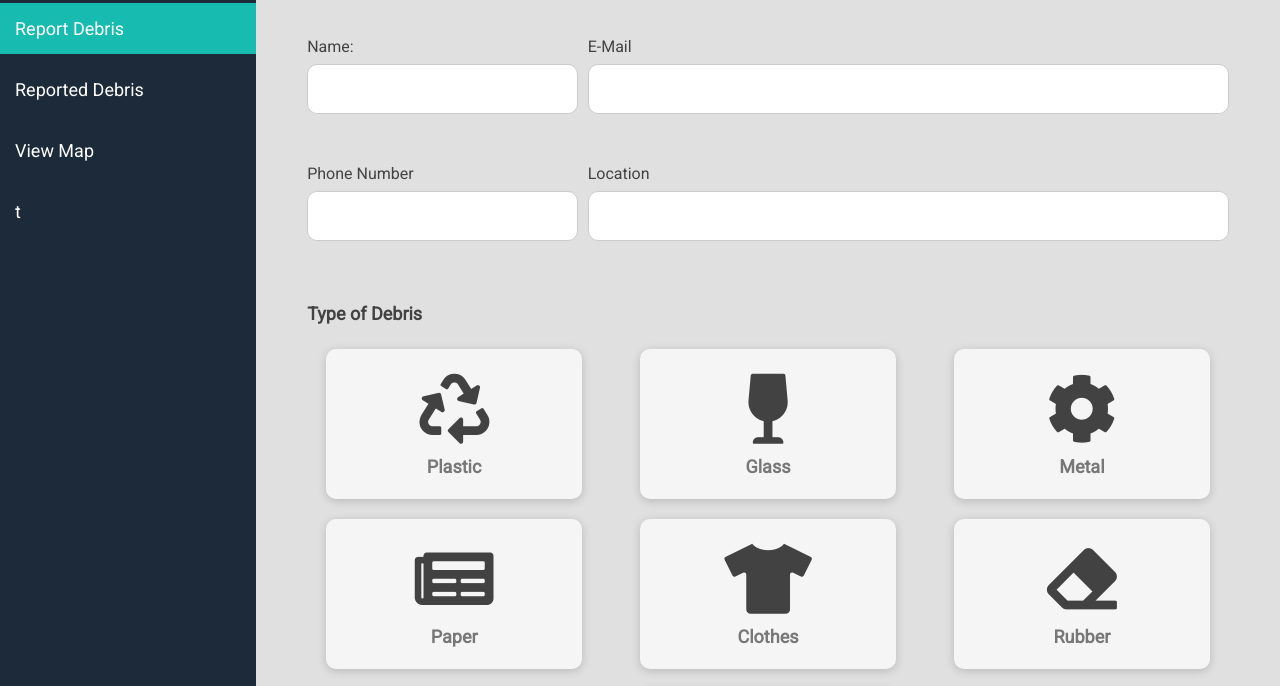
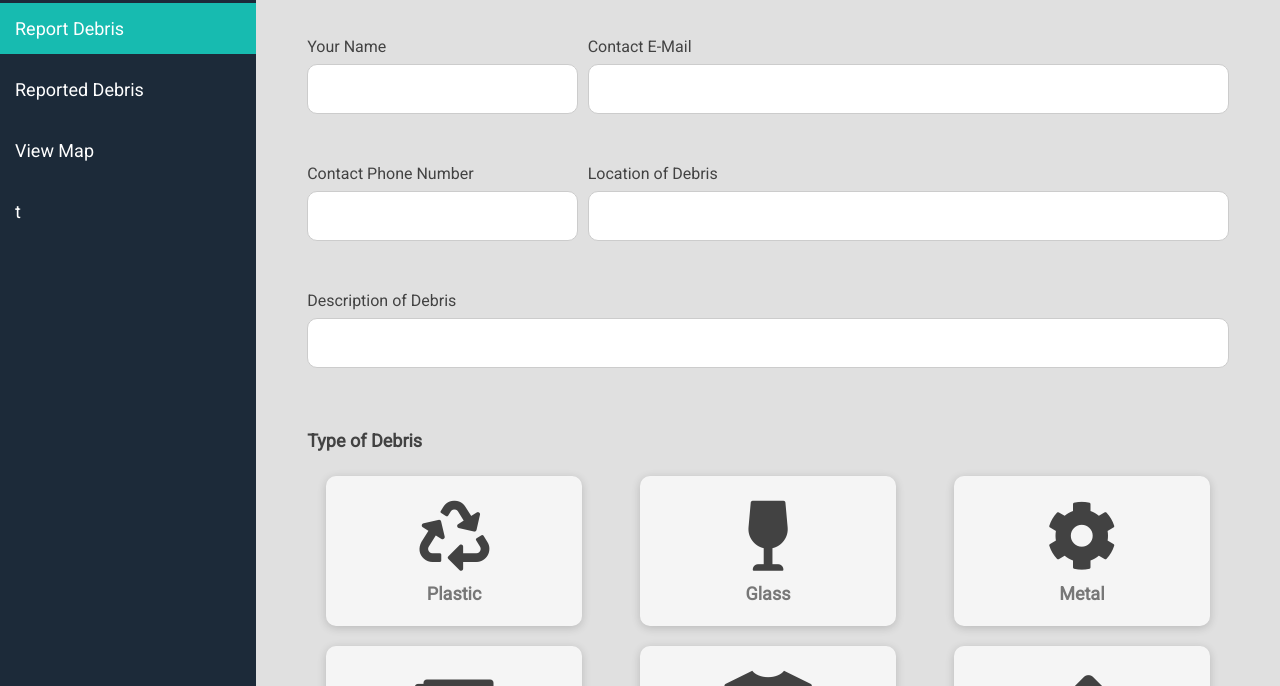
Before and after one commit to kylelingat/hack-for-the-sea, a plain HTML site: page form.html in a window 1280 px wide. Shown: the part 58-744 px from the top of the page. Drawn offline with Linux system fonts and the light colour scheme.

Commit message:
added description

```diff
--- a/css/styles.css
+++ b/css/styles.css
@@ -166,6 +166,10 @@ input[type="text"], input[type="email"], input[type="tel"] {
     font-size: 21px;
 }
 
+#descriptionInputContainer{
+  grid-column-end: span 3;
+}
+
 label {
   opacity: 0.7;
 }
--- a/form.html
+++ b/form.html
@@ -26,20 +26,24 @@
             <div id="formArea">
                 <form id="form">
                     <div id="nameInputContainer" class="inputItem">
-                        <label id="nameLabel" for="nameInput">Name:</label>
+                        <label id="nameLabel" for="nameInput">Your Name</label>
                         <input id="nameInput" type="text">
                     </div>
                     <div id="emailInputContainer" class="inputItem">
-                        <label for="nameInput">E-Mail</label>
-                        <input type="email">
+                        <label for="nameInput">Contact E-Mail</label>
+                        <input id="emailInput" type="email">
                     </div>
                     <div id="phoneInputContainer" class="inputItem">
-                        <label for="nameInput">Phone Number</label>
-                        <input type="tel">
+                        <label for="nameInput">Contact Phone Number</label>
+                        <input id="phoneInput" type="tel">
                     </div>
                     <div id="locationInputContainer" class="inputItem">
-                        <label for="nameInput">Location</label>
-                        <input type="text">
+                        <label for="nameInput">Location of Debris</label>
+                        <input id="locationInput" type="text">
+                    </div>
+                    <div id="descriptionInputContainer" class="inputItem">
+                      <label for="descriptionInput">Description of Debris</label>
+                      <input id="descriptionInput" type="text">
                     </div>
                     <div id="typeInputContainer" class="inputItem">
                         <h1>Type of Debris</h1>
```
